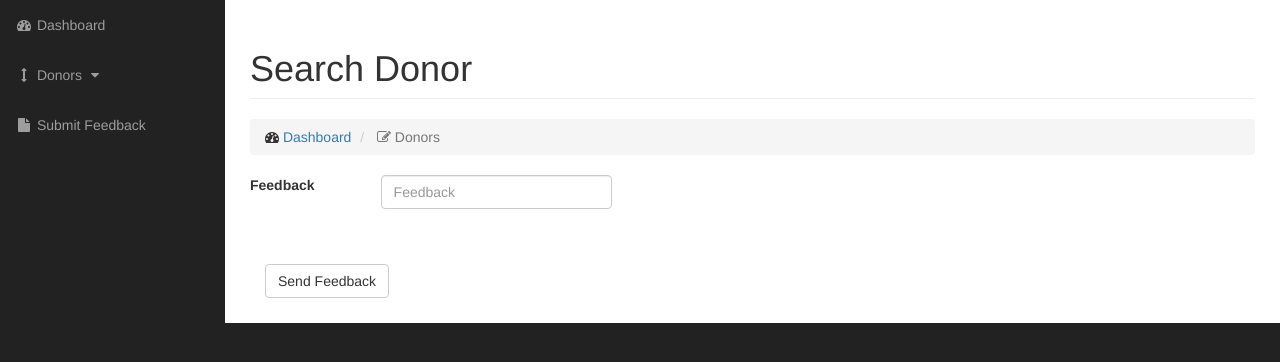
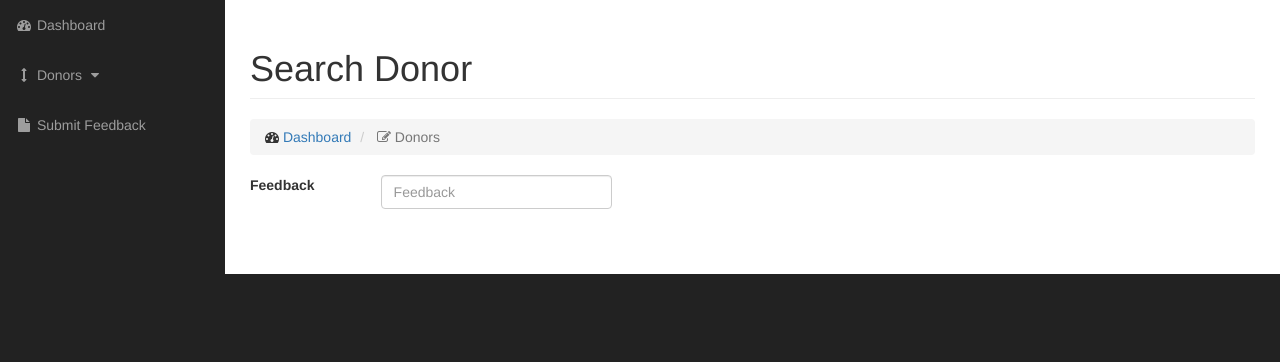
Before and after one commit to vishnuvijay/edm_present, a Django app: page /feedback in a window 1280 px wide. Shown: the part 51-413 px from the top of the page. Run offline with Django 3.2, Linux system fonts and the light colour scheme; a user stored in the database is signed in; parts of the project's set-up code (start-up, migrations or seed data) failed here and were passed over; some libraries are stand-ins or nearby versions.

Commit message:
Update feedback.html

```diff
--- a/ics_tool/templates/ics_tool/feedback.html
+++ b/ics_tool/templates/ics_tool/feedback.html
@@ -115,14 +115,7 @@
       <br>
 
     </div>
-      {% buttons %}
 
-        <div class="form-group">
-          <div class="col-sm-6">
-            <button type="submit" class="btn btn-default">Send Feedback</button>
-          </div>
-        </div>
-          {% endbuttons %}
   </div>
 
 </form>
```
